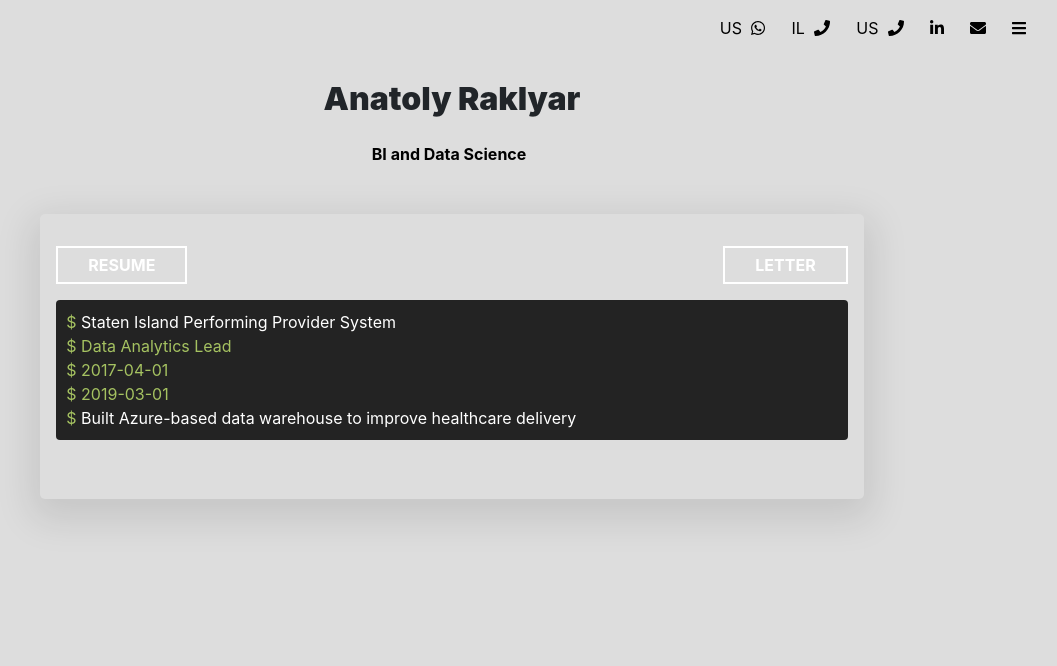
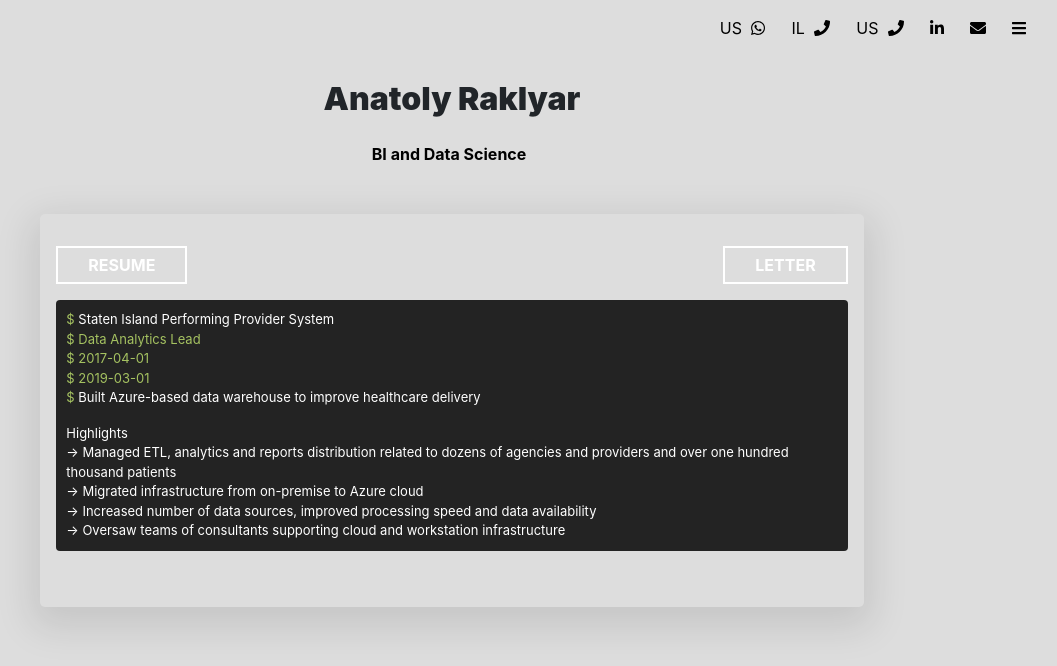
Before and after one commit to CrazyPythonLover1/Client-Anatoly-s-Personal-Website, a React (Create React App) app: page / in a window 1280 px wide. Shown: the top 666 px of the page, without its empty margins (188-1245 px from the left). Built offline with nearby package versions, Linux system fonts and the light colour scheme.

Commit message:
add highlights

```diff
--- a/src/components/Homepage/Work/Work.css
+++ b/src/components/Homepage/Work/Work.css
@@ -86,6 +86,7 @@
 
 #work > .info > span{
     display:block;
+    font-size: 13px;
 }
 
 #work > .info{
--- a/src/components/Homepage/Work/Work.js
+++ b/src/components/Homepage/Work/Work.js
@@ -15,6 +15,9 @@ const Work = ({work}) => {
                 {work?.startDate && <span className="date"> <span> $ </span> {work?.startDate} </span>}
                 {work?.endDate && <span className="date"> <span> $ </span> {work?.endDate} </span> }
                 {work?.summary && <span className="summary"> <span> $ </span> {work?.summary} </span> }
+                {work?.highlights &&  <span className="mt-3">   Highlights </span>}
+                {work?.highlights && work?.highlights.map(item =>  <span> ->  {item} </span>)}
+
             </div>
         </div>
     );
```
